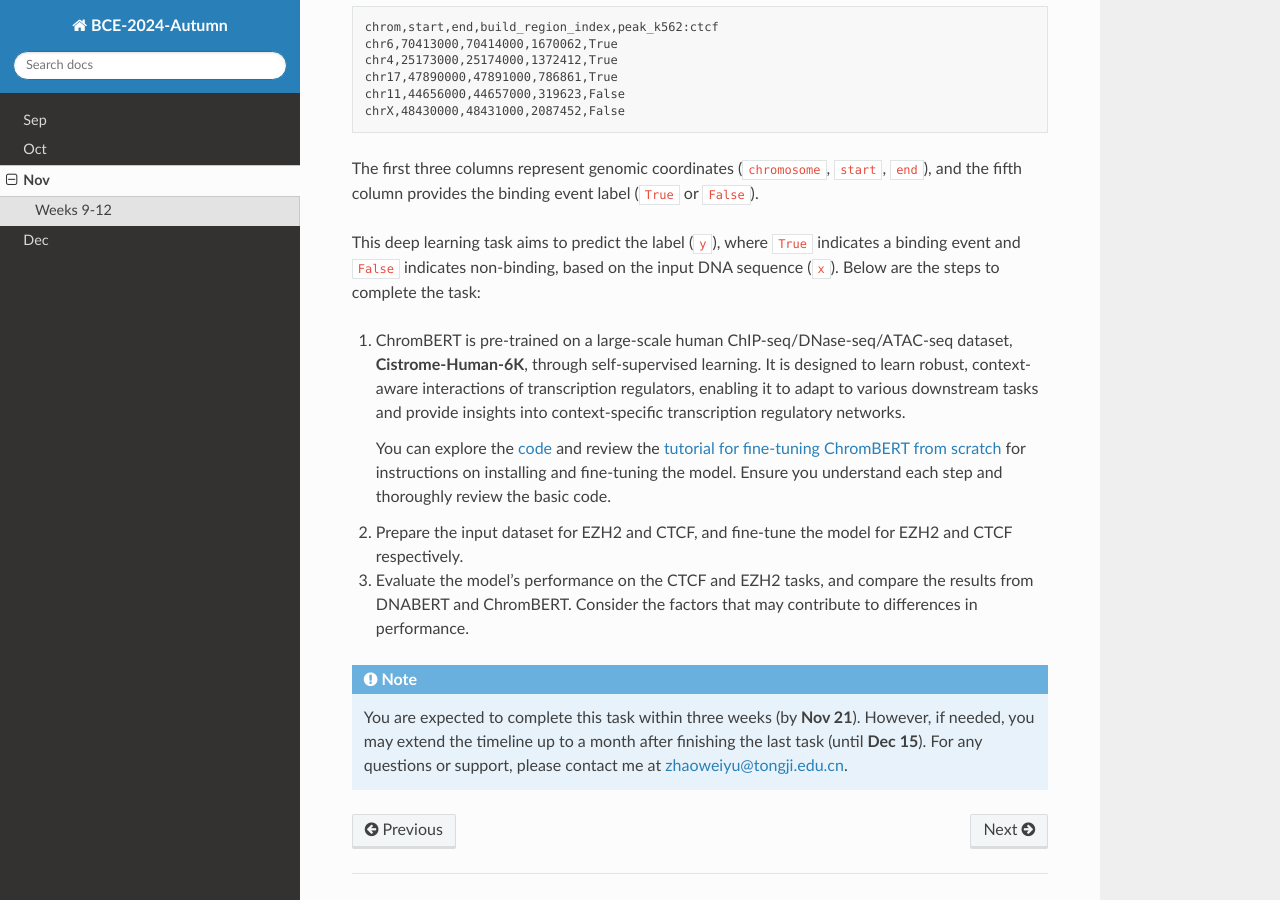
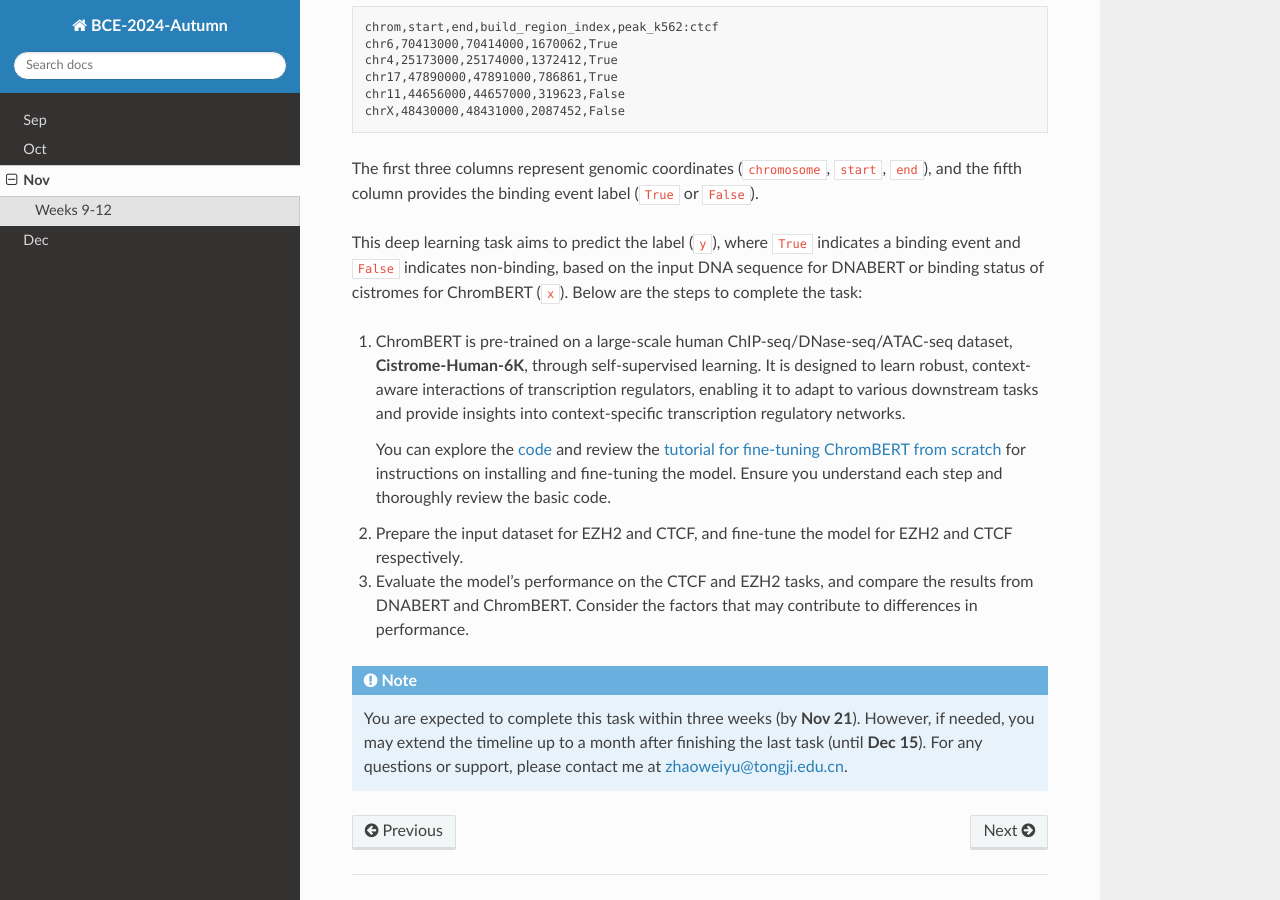
Before and after one commit to zhaoweiyu-github/BCE-2024-Autumn, a Sphinx documentation site: the page built from docs/source/Nov.rst, in a window 1280 px wide and 900 px high, scrolled down 522 px. Built offline with Sphinx 7.4.7 and the Read the Docs theme 3.1.0, drawn with Linux system fonts in a browser that asks for light colours.

Commit message:
Weeks 9~12

```diff
--- a/docs/source/Nov.rst
+++ b/docs/source/Nov.rst
@@ -26,7 +26,7 @@ The format of these datasets is as follows:
 
 The first three columns represent genomic coordinates (``chromosome``, ``start``, ``end``), and the fifth column provides the binding event label (``True`` or ``False``).
 
-This deep learning task aims to predict the label (``y``), where ``True`` indicates a binding event and ``False`` indicates non-binding, based on the input DNA sequence (``x``). Below are the steps to complete the task:
+This deep learning task aims to predict the label (``y``), where ``True`` indicates a binding event and ``False`` indicates non-binding, based on the input DNA sequence for DNABERT or binding status of cistromes for ChromBERT (``x``). Below are the steps to complete the task:
 
 1. Read the Code and Understand ChromBERT
    ~~~~~~~~~~~~~~~~~~~~~~~~~~~~~~~~~~~~~~
```
